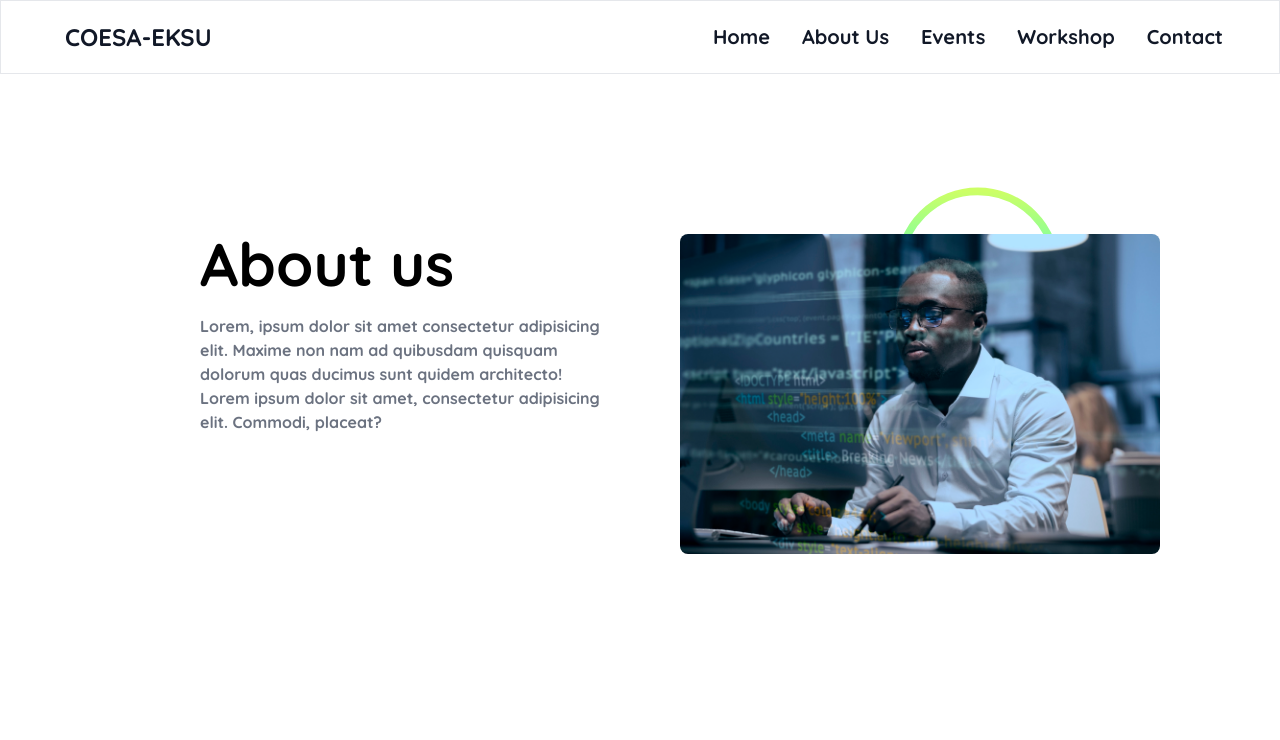
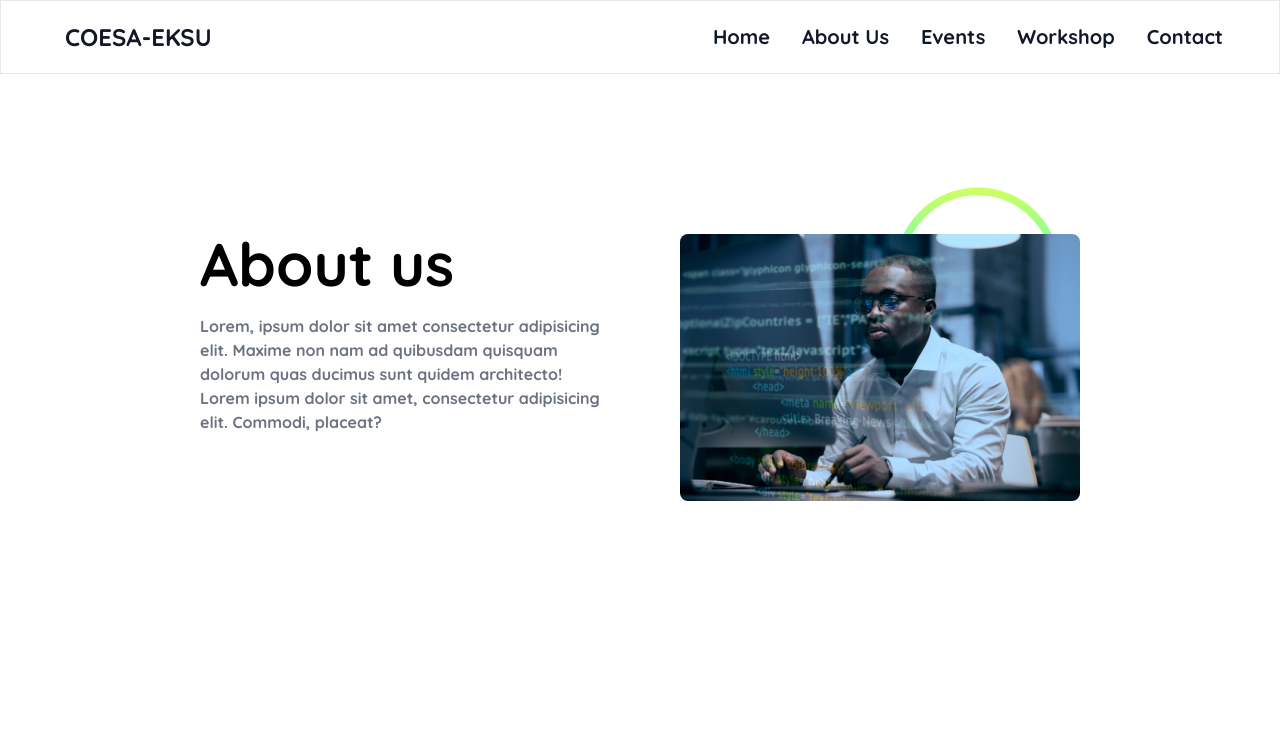
Before and after one commit to iamunclesam/FrontEnd-Coesa-Eksu, a Vue app: page /about-us in a window 1280 px wide. Shown: the top 740 px of the page. Built offline with nearby package versions, Linux system fonts and the light colour scheme.

Commit message:
Update AboutView.vue

```diff
--- a/src/views/AboutView.vue
+++ b/src/views/AboutView.vue
@@ -12,7 +12,10 @@
         </div>
 
         <div class="col" data-aos="fade-left">
-          <img src="../assets/img/about-2.jpg" class="img-fluid  pt-0 m-10 rounded-lg" alt="">
+         <div class="p-10">
+            <img src="../assets/img/about-2.jpg" class="img-fluid  pt-0 rounded-lg" alt="">
+        </div>
+
         </div>
       </div>
     </div>
```
